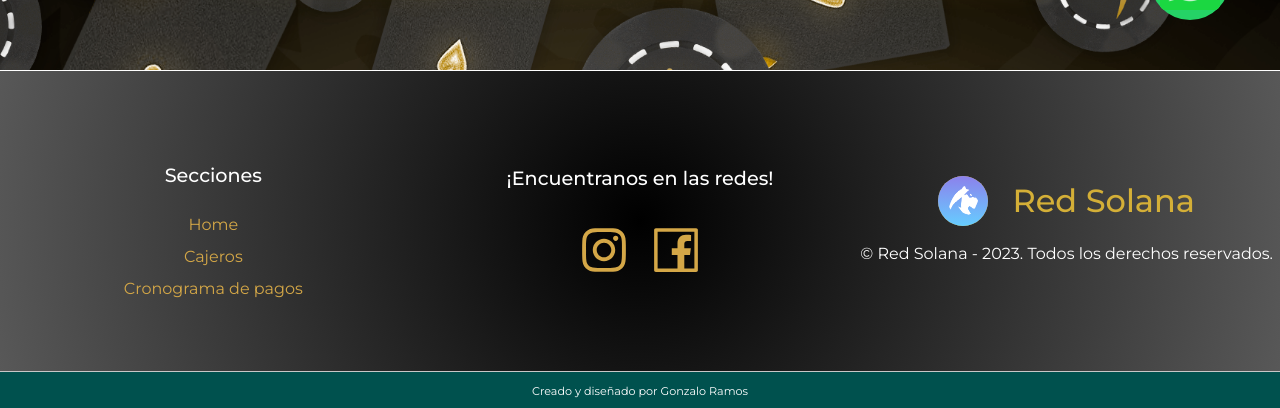
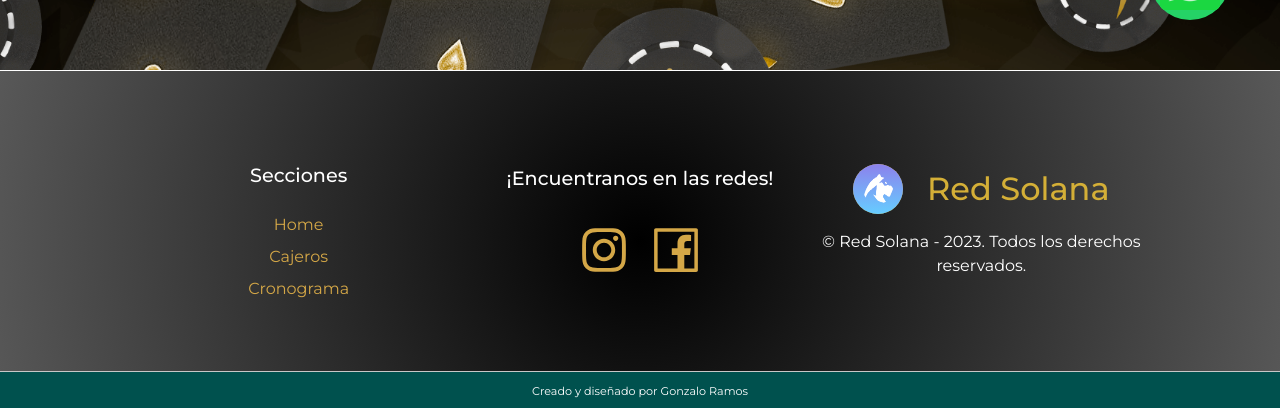
Before and after one commit to Gonza857/redsolana-app, a React (Create React App) app: page / in a window 1280 px wide. Shown: the part 730-1138 px from the top of the page. Built offline with nearby package versions, Linux system fonts and the light colour scheme; no server answers; the database is empty; a web font is replaced by a local one.

Commit message:
footer upgrade

```diff
--- a/src/Layout/Footer/Footer.jsx
+++ b/src/Layout/Footer/Footer.jsx
@@ -1,7 +1,15 @@
 import React from "react";
+import styled from "styled-components";
 import { Link } from "react-router-dom";
-import styled from "styled-components";
 import { AiOutlineInstagram, AiOutlineFacebook } from "react-icons/ai";
+
+const navbarLinks = [
+  { to: "/", slug: "Home" },
+  { to: "/cajeros", slug: "Cajeros" },
+  { to: "/cronograma", slug: "Cronograma" },
+];
+
+const scrollToZero = () => window.scrollTo(0, 0);
 
 function Footer() {
   return (
@@ -10,33 +18,13 @@ function Footer() {
         <PageSections className="col-12 col-md-4 px-2 px-sm-0">
           <PageSectionsWrapper className="gap-2">
             <p>Secciones</p>
-            <Link
-              to="/"
-              onClick={() => {
-                window.scrollTo(0, 0);
-              }}
-            >
-              Home
-            </Link>
-            <Link
-              to="/cajeros"
-              onClick={() => {
-                window.scrollTo(0, 0);
-              }}
-            >
-              Cajeros
-            </Link>
-            <Link
-              to="/cronograma"
-              onClick={() => {
-                window.scrollTo(0, 0);
-              }}
-            >
-              Cronograma de pagos
-            </Link>
+            {navbarLinks.map(({ slug, to }) => (
+              <Link to={to} onClick={scrollToZero}>
+                {slug}
+              </Link>
+            ))}
           </PageSectionsWrapper>
         </PageSections>
-
         <SocialMedia className="col-12 col-md-4 px-2 px-sm-0">
           <SocialMediaWrapper>
             <p>¡Encuentranos en las redes!</p>
@@ -58,7 +46,6 @@ function Footer() {
             </div>
           </SocialMediaWrapper>
         </SocialMedia>
-
         <CopyrightColumn className="col-12 col-md-4 gap-3 px-2 px-sm-0">
           <Link to="/" className="p-0 m-0 d-flex align-items-center brand-text">
             <BrandLogo src="./assets/images/logo2.png" alt="brand-logo" />
@@ -94,17 +81,21 @@ export default Footer;
 const FooterContainer = styled.footer`
   border-top: 1px solid #fff;
   height: fit-content;
+  background: radial-gradient(
+    circle,
+    rgba(0, 0, 0, 1) 0%,
+    rgba(88, 88, 88, 1) 100%
+  );
 `;
 
 const FooterWrapper = styled.div`
   display: flex;
   flex-wrap: wrap;
   min-height: 300px;
-  background: radial-gradient(
-    circle,
-    rgba(0, 0, 0, 1) 0%,
-    rgba(88, 88, 88, 1) 100%
-  );
+  @media screen and (min-width: 968px) {
+    width: 80%;
+    margin: auto;
+  }
 `;
 
 const DevInfo = styled.div`
```
